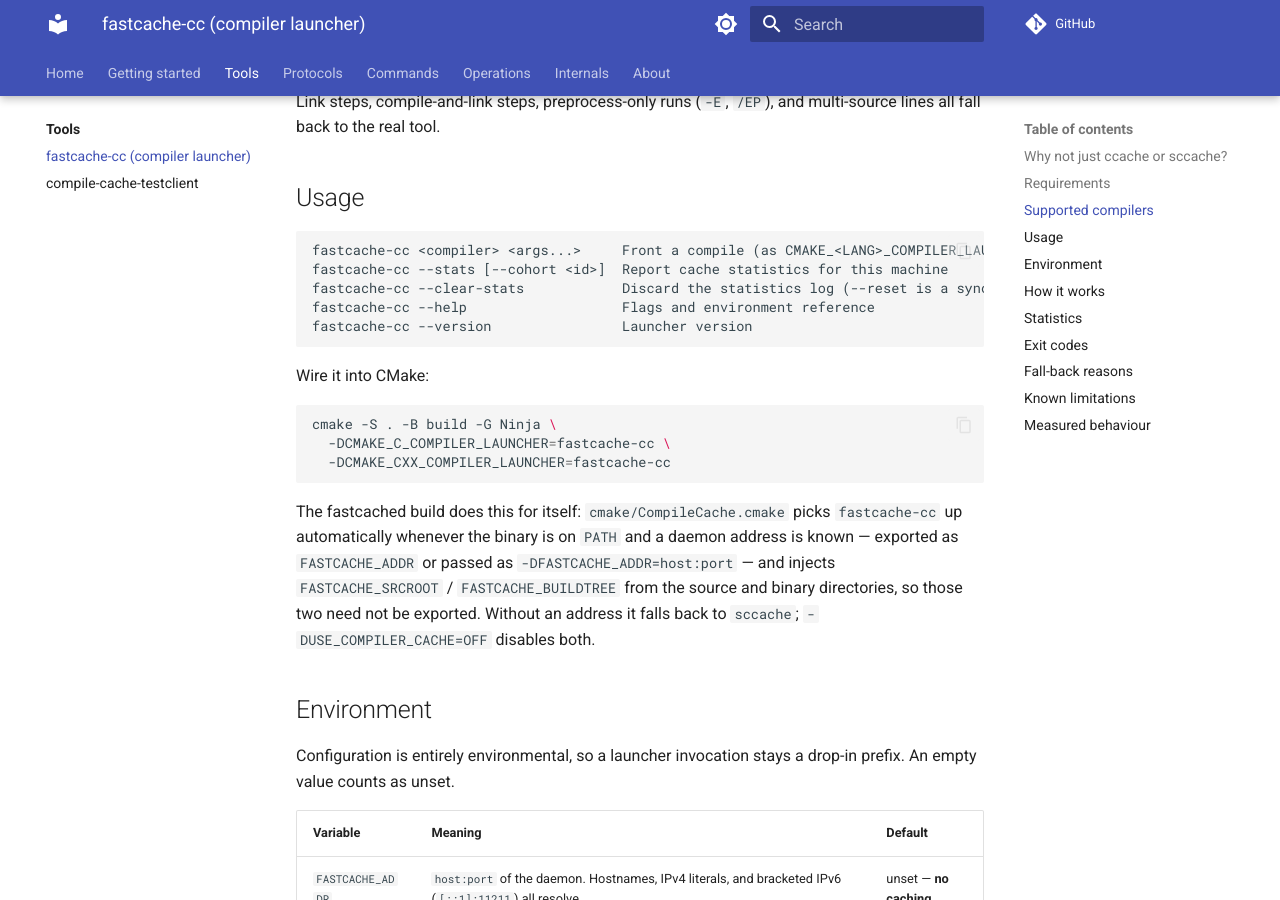
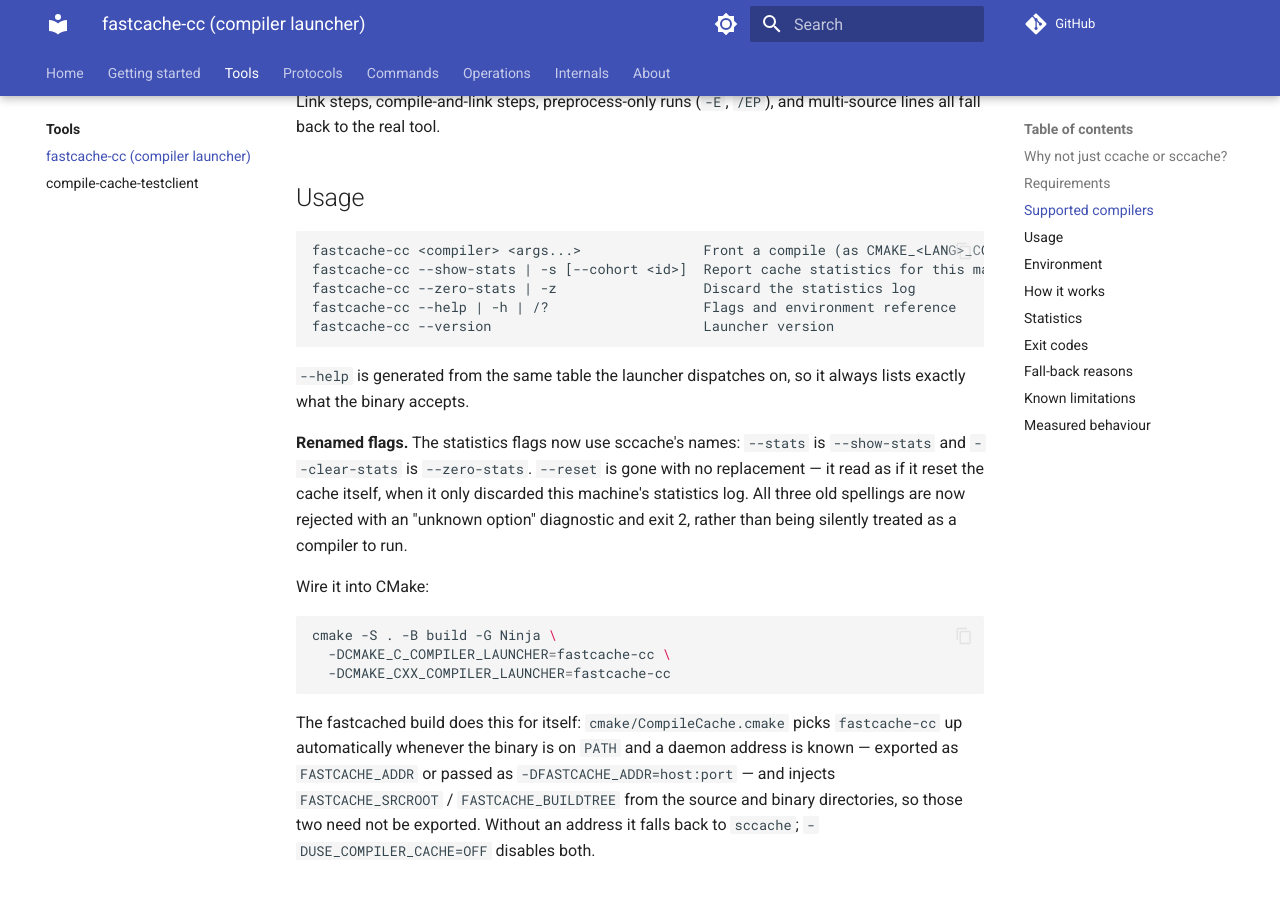
Before and after one commit to LASTRADA-Software/fastcached, an MkDocs documentation site: the page built from docs/tools/fastcache-cc.md, in a window 1280 px wide and 900 px high, scrolled down 1347 px. Built offline with MkDocs 1.6.1 and Material for MkDocs 9.7.7, drawn with Linux system fonts in a browser that asks for light colours; comment, search, counter and statistics services are not loaded; some of the changed text lies outside the part shown.

Commit message:
docs(fastcache-cc): document the renamed flags and the log-dir variables
Both doc pages mirrored the help text by hand, so they carried the old
--stats/--clear-stats/--reset spellings. Retarget them, note the rename
where a reader hitting the new "unknown option" diagnostic will look, and
add the exit code for an unknown flag.

The environment reference also gains LOCALAPPDATA, XDG_STATE_HOME and
HOME: the launcher reads all three to locate the statistics log, and with
none of them set statistics are silently disabled.

Signed-off-by: Christian Parpart <christian@parpart.family>

````diff
--- a/docs/tools/fastcache-cc.md
+++ b/docs/tools/fastcache-cc.md
@@ -54,12 +54,22 @@
 ## Usage
 
 ```
-fastcache-cc <compiler> <args...>     Front a compile (as CMAKE_<LANG>_COMPILER_LAUNCHER)
-fastcache-cc --stats [--cohort <id>]  Report cache statistics for this machine
-fastcache-cc --clear-stats            Discard the statistics log (--reset is a synonym)
-fastcache-cc --help                   Flags and environment reference
-fastcache-cc --version                Launcher version
+fastcache-cc <compiler> <args...>               Front a compile (as CMAKE_<LANG>_COMPILER_LAUNCHER)
+fastcache-cc --show-stats | -s [--cohort <id>]  Report cache statistics for this machine
+fastcache-cc --zero-stats | -z                  Discard the statistics log
+fastcache-cc --help | -h | /?                   Flags and environment reference
+fastcache-cc --version                          Launcher version
 ```
+
+`--help` is generated from the same table the launcher dispatches on, so it
+always lists exactly what the binary accepts.
+
+**Renamed flags.** The statistics flags now use sccache's names: `--stats` is
+`--show-stats` and `--clear-stats` is `--zero-stats`. `--reset` is gone with no
+replacement — it read as if it reset the cache itself, when it only discarded
+this machine's statistics log. All three old spellings are now rejected with an
+"unknown option" diagnostic and exit 2, rather than being silently treated as a
+compiler to run.
 
 Wire it into CMake:
 
@@ -92,6 +102,18 @@
 | `FASTCACHE_NO_STATS` | Do not record invocations to the statistics log. | unset (recording on) |
 | `FASTCACHE_NO_DIRECT` | Disable direct mode, always preprocessing to derive the key. | unset (direct on) |
 | `FASTCACHE_TIMEOUT_MS` | Per-call deadline, in milliseconds, for every send/recv to the daemon. `0` disables it. A daemon that accepts and then stalls mid-reply would otherwise block the compile forever. Bounds each call, not the whole invocation — see below. | `10000` |
+
+The statistics log is located from the usual per-user state variables rather than
+one of the launcher's own. These are read but never written:
+
+| Variable | Meaning | Default |
+|----------|---------|---------|
+| `LOCALAPPDATA` | (Windows) Base for the log directory, `%LOCALAPPDATA%\fastcache-cc`. | unset — **no statistics recorded** |
+| `XDG_STATE_HOME` | (POSIX) Base for the log directory, `$XDG_STATE_HOME/fastcache-cc`. Preferred over `HOME`. | unset — fall back to `HOME` |
+| `HOME` | (POSIX) Base for `$HOME/.local/state/fastcache-cc`, used when `XDG_STATE_HOME` is unset. | unset — **no statistics recorded** |
+
+With no usable state directory there is nowhere to append to, so statistics are
+silently disabled. Caching itself is unaffected.
 
 `ADDR`, `SRCROOT` and `BUILDTREE` must **all** be set. If any is missing every
 compile runs uncached — the build still succeeds, which is exactly why this is
@@ -134,7 +156,7 @@
 each other's. Recording failures are swallowed: statistics never break a build.
 
 ```
-$ fastcache-cc --stats
+$ fastcache-cc --show-stats
 
 all cohorts
   compiles     : 4
@@ -171,9 +193,9 @@
 | Cache hit | `0` |
 | Miss, fall-back, or non-cacheable line | the real compiler's exit code, verbatim |
 | Compiler could not be spawned | `1` |
-| `--help`, `--version`, `--stats` | `0` |
-| `--clear-stats` failed | `1` |
-| No arguments at all | `2` (usage printed to stderr) |
+| `--help`, `--version`, `--show-stats` | `0` |
+| `--zero-stats` failed | `1` |
+| No arguments at all, or an unknown option | `2` (diagnostic and usage printed to stderr) |
 
 ## Fall-back reasons
 
````
Also changed, not shown: README.md (+3 -3 lines), docs/operations/compile-cache-server.md (+2 -2 lines), src/apps/fastcache-cc/README.md (+1 -1 lines).
